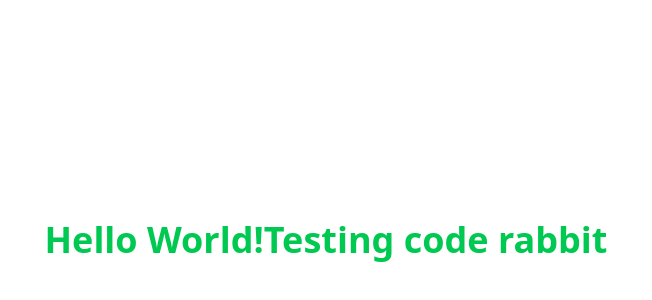
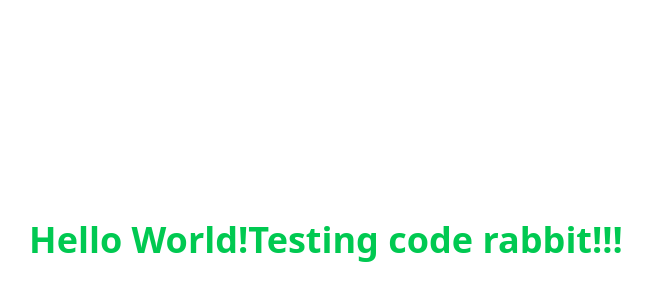
Before and after one commit to pacodinucci/lite-agent, a Next.js app: page / in a window 1280 px wide. Shown: the part 160-460 px from the top of the page, without its empty margins (314-966 px from the left). Built offline with nearby package versions, Linux system fonts and the light colour scheme.

Commit message:
testing code rabbit 2

```diff
--- a/src/app/page.tsx
+++ b/src/app/page.tsx
@@ -2,7 +2,7 @@ export default function Home() {
   return (
     <div className="h-screen w-full flex justify-center items-center text-4xl text-green-500 font-bold">
       Hello World!
-      <h3>Testing code rabbit</h3>
+      <h3>Testing code rabbit!!!</h3>
     </div>
   );
 }
```
